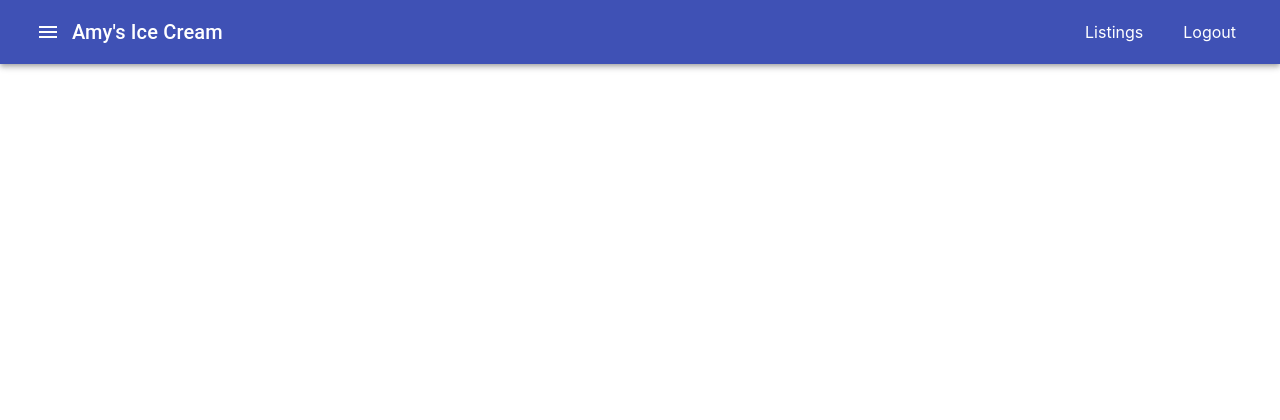
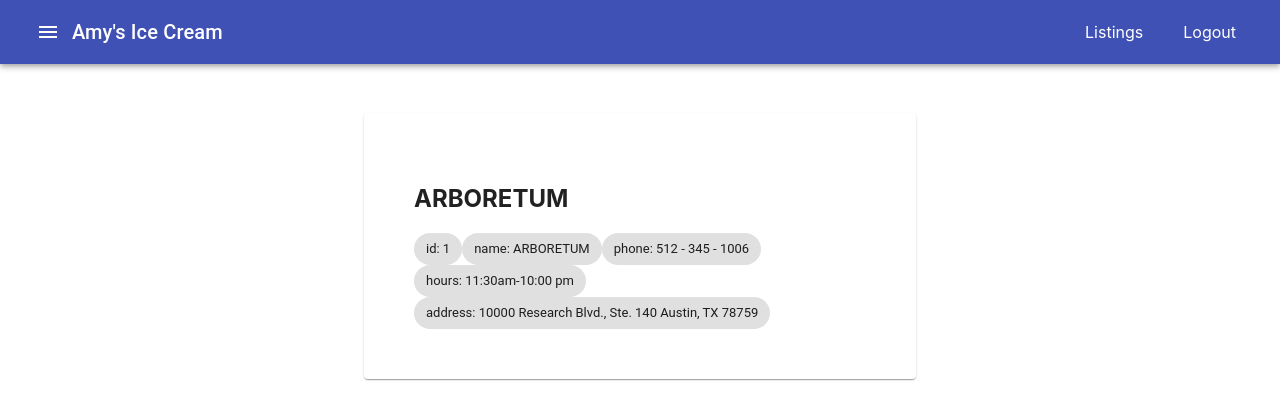
Before and after one commit to EmiKusaba/411_wk7_small-business, a React (Create React App) app: page /shop/1 in a window 1280 px wide. Shown: the top 420 px of the page. Built offline with nearby package versions, Linux system fonts and the light colour scheme.

Commit message:
added details page

```diff
--- a/src/Router.js
+++ b/src/Router.js
@@ -2,6 +2,7 @@
 import { Switch, Route, Redirect  } from 'react-router'
 import LogIn from './components/LogIn'
 import Listings from './containers/Listings'
+import Details from './containers/Details'
 import cookie from 'cookie'
 
 // Write checkAuth function here
@@ -28,6 +29,7 @@
         <Switch>
             <Route path="/listings" component={Listings} />
             <Route path="/login" component={LogIn} />
+            <Route path="/shop/:id" component={Details} />
 
         </Switch>
     );
--- /dev/null
+++ b/src/components/Details.js
@@ -0,0 +1,25 @@
+import React from 'react'
+import { Container, Paper, Chip } from '@material-ui/core';
+import Grid from '@material-ui/core/Grid';
+// import cars from '../cars.json' // remove this
+
+const Details = (props) => {
+    const id = props.match.params.id
+    const shop = props.shops.find(s => s.id == id)
+
+    return (
+        <Container maxWidth="sm" className="shop-container">
+            <Paper className="shop-paper">
+                <h2>{shop.name}</h2>
+
+                {
+                    Object.keys(shop).map((key, idx) => {
+                        return <Chip label={`${key}: ${shop[key]}`}></Chip>
+                    })
+                }
+            </Paper>
+        </Container>
+    )
+}
+
+export default Details
--- a/src/components/Listings.js
+++ b/src/components/Listings.js
@@ -8,6 +8,7 @@
     TableRow
 } from '@material-ui/core'
 import DeleteIcon from '@material-ui/icons/Delete'
+import { Link } from 'react-router-dom'
 
 // import AddCar from '../containers/AddCar'
 
@@ -36,7 +37,7 @@
                         <TableCell component="th" scope="row">
                             {shop.id}
                         </TableCell>
-                        <TableCell>{shop["name"]}</TableCell>
+                        <TableCell><Link to={`/shop/${shop.id}`}>{shop["name"]}</Link></TableCell>
                         <TableCell>{shop["phone"]}</TableCell>
                         <TableCell>{shop["hours"]}</TableCell>
                         <TableCell>{shop["address"]}</TableCell>
--- /dev/null
+++ b/src/containers/Details.js
@@ -0,0 +1,10 @@
+import { connect } from 'react-redux'
+import Details from '../components/Details'
+
+const mapStateToProps = (state) => {
+    return {
+        shops: state.shops
+    }
+}
+
+export default connect(mapStateToProps)(Details)
```
